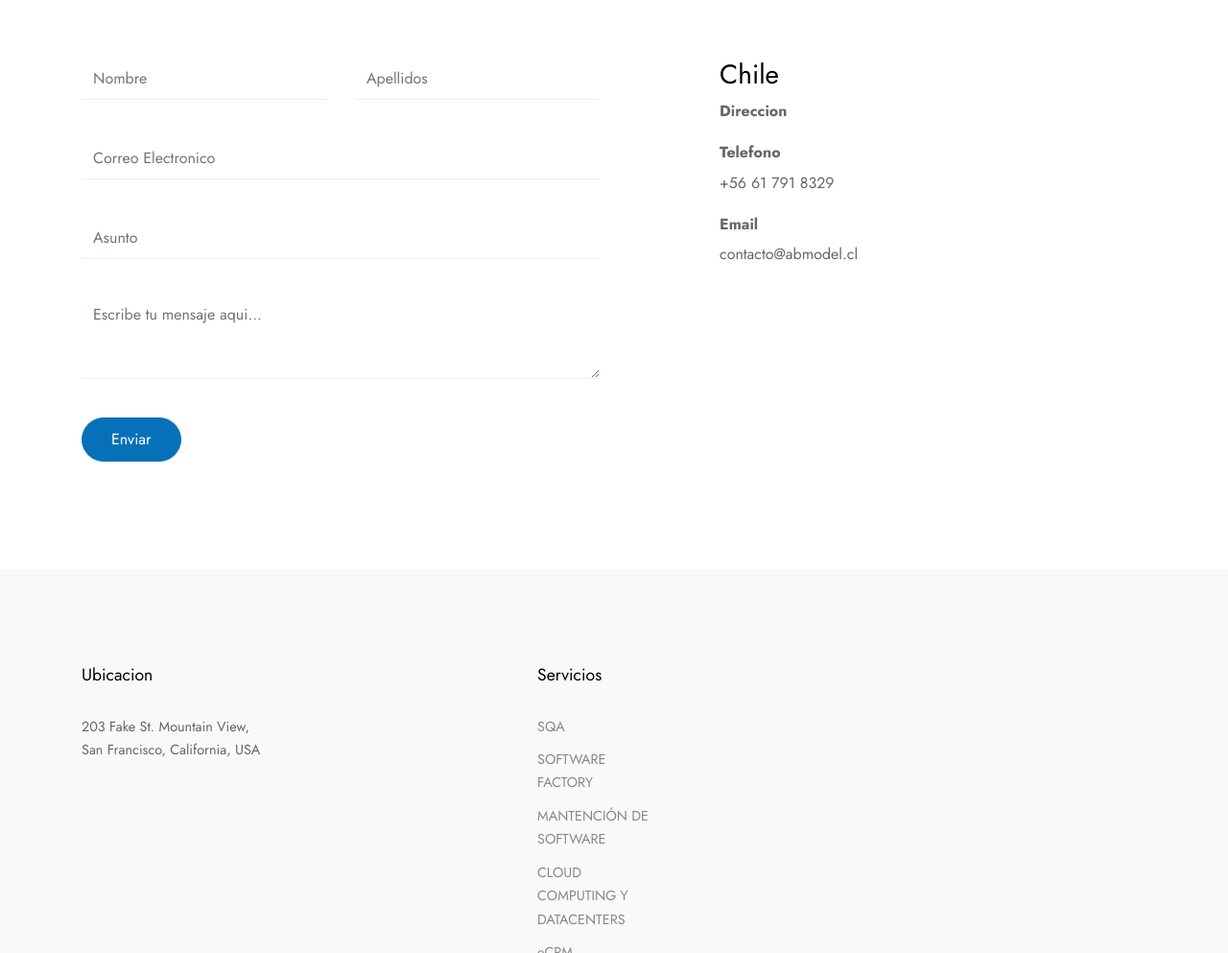
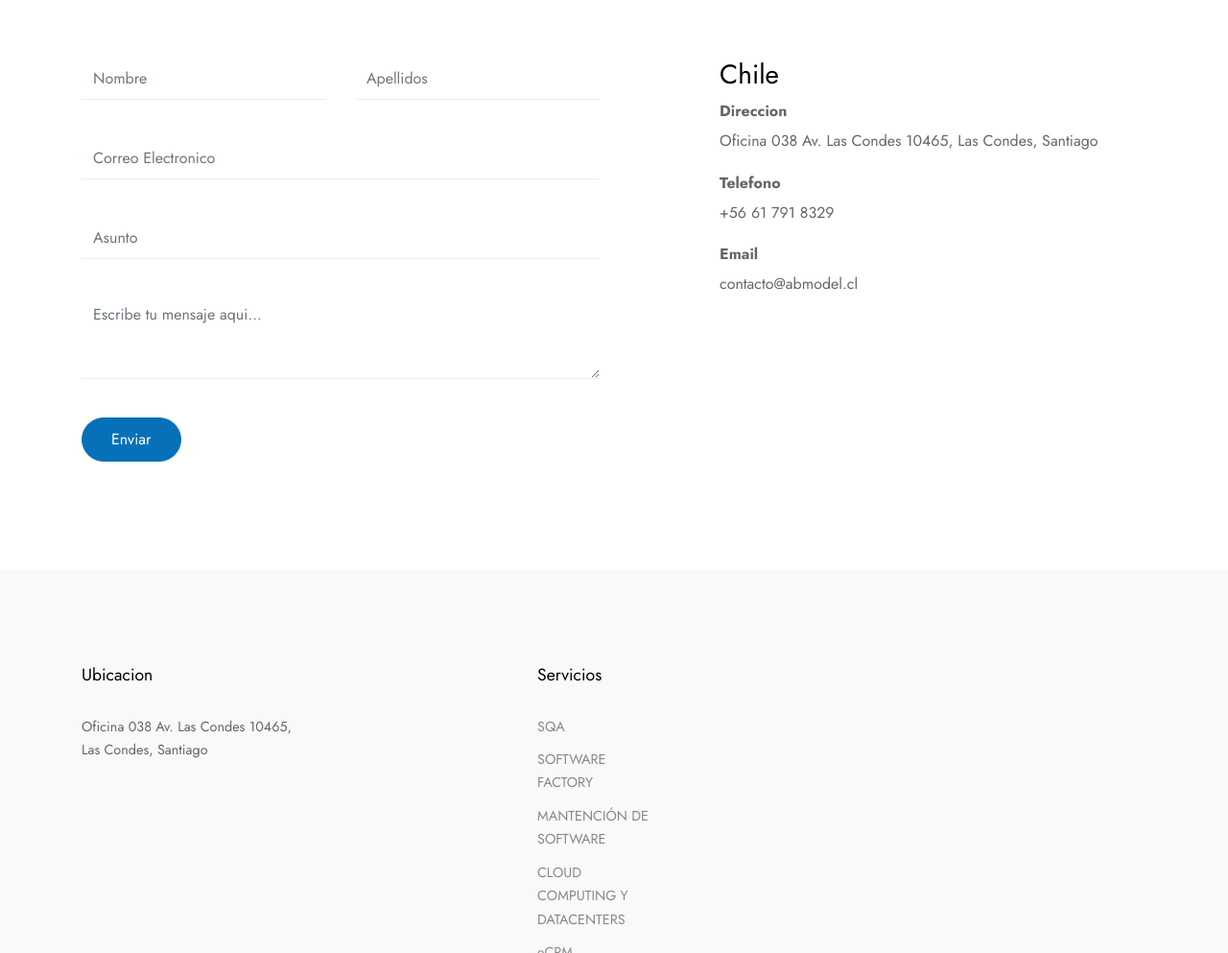
Before and after one commit to MrBugHere/ABmodel_LP, a plain HTML site: page index.html in a window 1280 px wide. Shown: the part 3280-4273 px from the top of the page at 96% size. Drawn offline with Linux system fonts and the light colour scheme; files whose address does not match are found by name.

Commit message:
Direccion

```diff
--- a/index.html
+++ b/index.html
@@ -302,10 +302,11 @@
           </div>
           <div class="col-lg-5">
             <h3>Chile</h3>
+
             <ul class="list-unstyled mb-5">
               <li class="mb-3">
                 <strong class="d-block mb-1">Direccion</strong>
-                <span></span>
+                <span>Oficina 038 Av. Las Condes 10465, Las Condes, Santiago</span>
               </li>
               <li class="mb-3">
                 <strong class="d-block mb-1">Telefono</strong>
@@ -327,7 +328,7 @@
         <div class="row mb-5">
           <div class="col-md-3">
             <h3 class="footer-title">Ubicacion</h3>
-            <p><span class="d-inline-block d-md-block">203 Fake St. Mountain View,</span> San Francisco, California, USA</p>
+            <p><span class="d-inline-block d-md-block">Oficina 038 Av. Las Condes 10465,</span> Las Condes, Santiago</p>
           </div>
           <div class="col-md-5 mx-auto">
             <div class="row">
```
